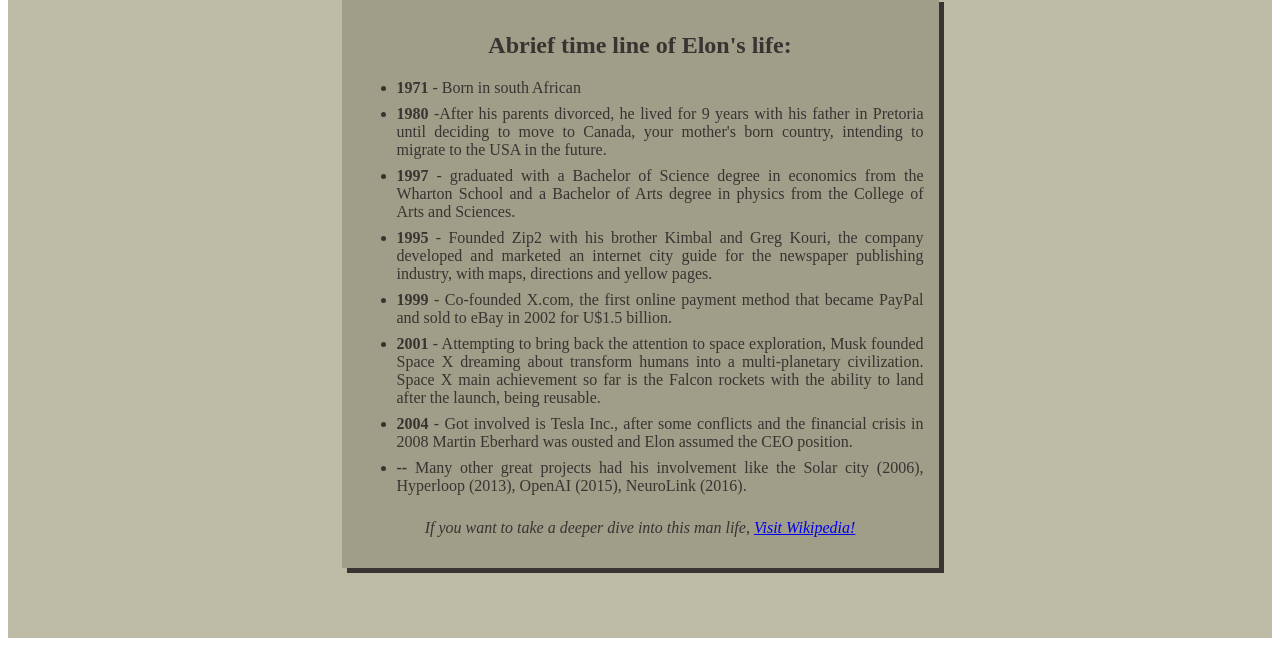
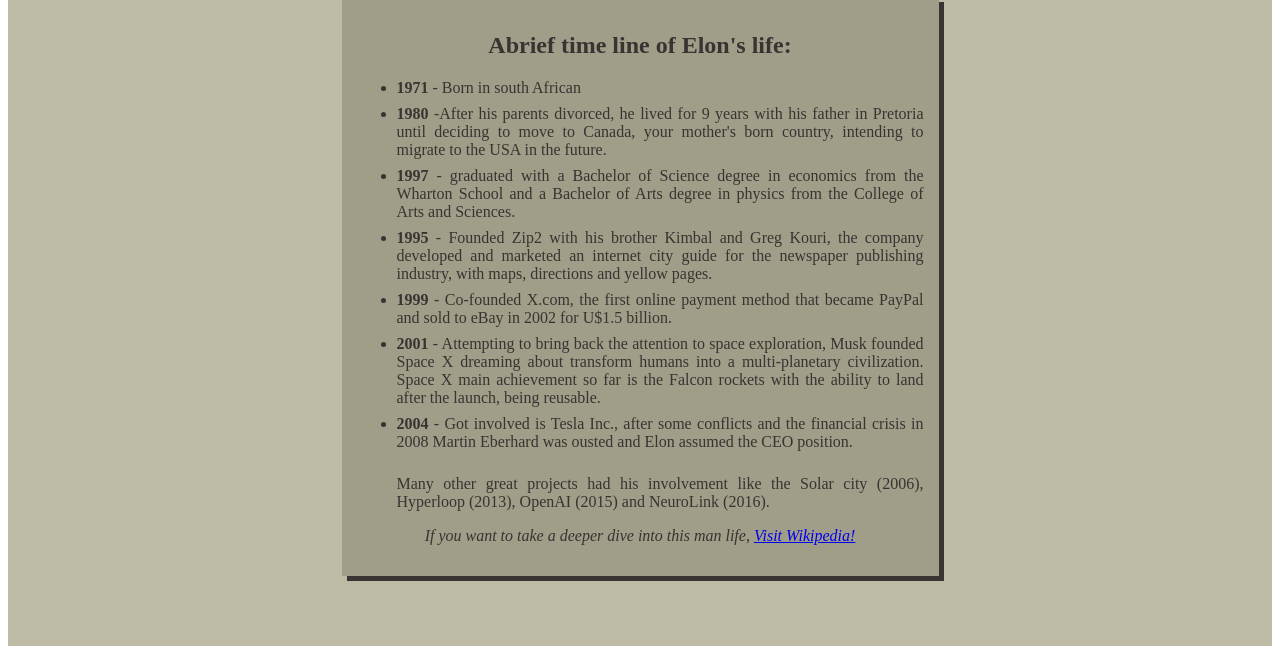
Before and after one commit to MathewsFranco/FCC-tribute-page, a plain HTML site: page indext.html in a window 1280 px wide. Shown: the part 718-1372 px from the top of the page. Drawn offline with Linux system fonts and the light colour scheme.

Commit message:
Took the last item off the list

```diff
--- a/indext.html
+++ b/indext.html
@@ -24,7 +24,7 @@
         <li><strong>1999 </strong>- Co-founded X.com, the first online payment method that became PayPal and sold to eBay in 2002 for U$1.5 billion.</li>
         <li><strong>2001 </strong>- Attempting to bring back the attention to space exploration, Musk founded Space X dreaming about transform humans into a multi-planetary civilization. Space X main achievement so far is the Falcon rockets with the ability to land after the launch, being reusable.</li>
         <li><strong>2004 </strong>- Got involved is Tesla Inc., after some conflicts and the financial crisis in 2008 Martin Eberhard was ousted and Elon assumed the CEO position.</li>
-        <li><strong>--</strong> Many other great projects had his involvement like the Solar city (2006), Hyperloop (2013), OpenAI (2015), NeuroLink (2016).</li>
+        <p>Many other great projects had his involvement like the Solar city (2006), Hyperloop (2013), OpenAI (2015) and NeuroLink (2016).</p>
       </ul>
 
       <p id=footer>If you want to take a deeper dive into this man life, <a id="tribute-link" target="_blank" href="https://en.wikipedia.org/wiki/Elon_Musk">Visit Wikipedia!
```
